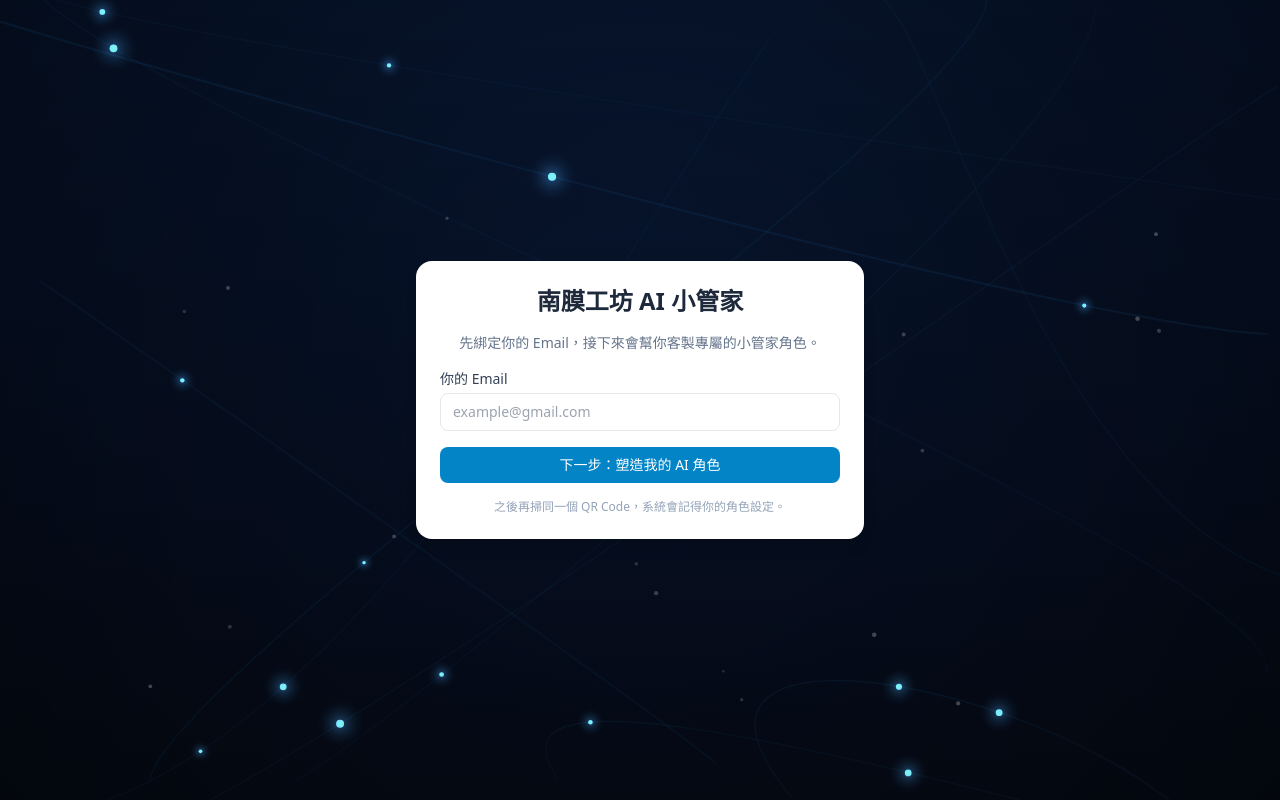
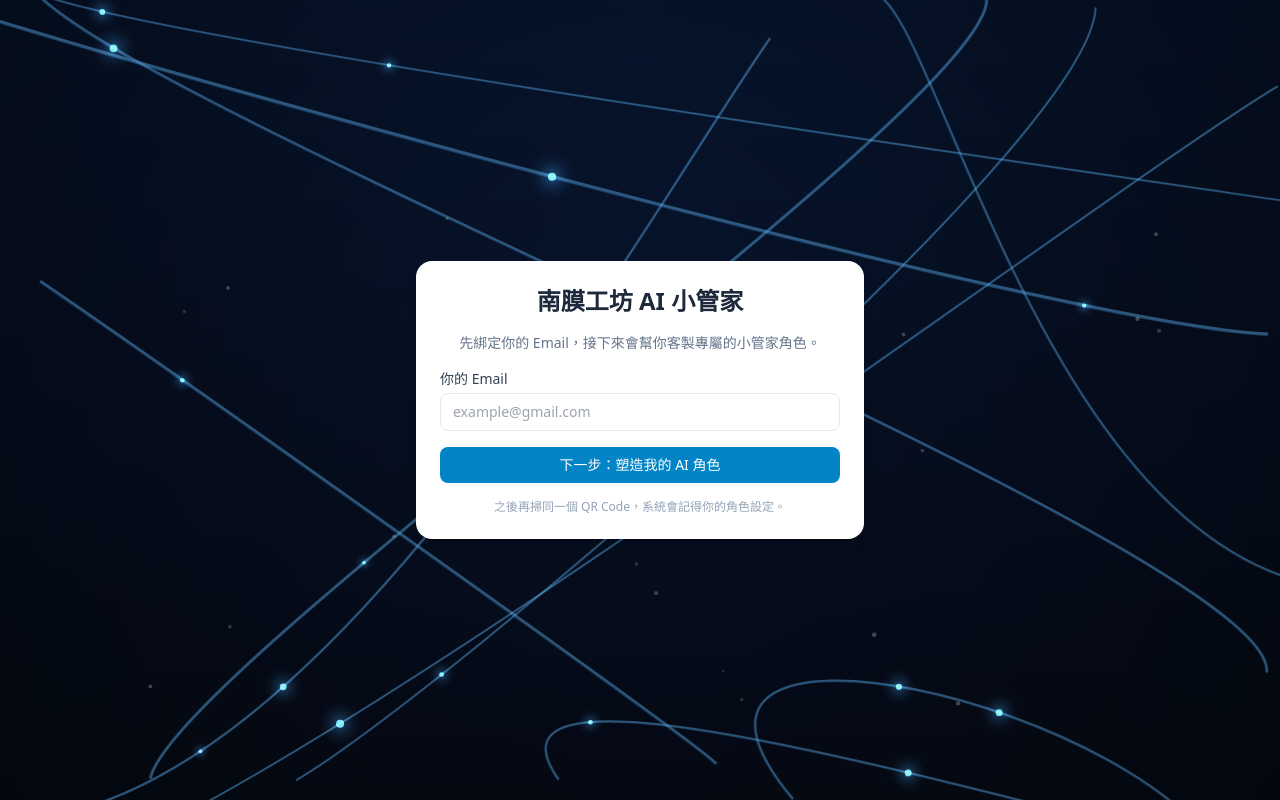
Before and after one commit to iven761001/ai-help, a Next.js app: page / in a window 1280 px wide. Built offline with nearby package versions, Linux system fonts and the light colour scheme.

Commit message:
Update TechBackground.jsx

```diff
--- a/app/components/global/TechBackground.jsx
+++ b/app/components/global/TechBackground.jsx
@@ -185,8 +185,8 @@ export default function TechBackground({ children }) {
         ctx.beginPath();
         ctx.moveTo(p.p0.x, p.p0.y);
         ctx.bezierCurveTo(p.p1.x, p.p1.y, p.p2.x, p.p2.y, p.p3.x, p.p3.y);
-        ctx.lineWidth = p.width;
-        ctx.strokeStyle = withAlpha(palette.trace, p.alpha);
+        ctx.lineWidth = p.width * 1.8;        // 原本太細
+        ctx.strokeStyle = "rgba(80,170,255,0.28)";
         ctx.stroke();
 
         // layer 2（微偏移，做出複線感）
@@ -197,8 +197,8 @@ export default function TechBackground({ children }) {
           p.p2.x + 0.6, p.p2.y - 0.4,
           p.p3.x + 0.6, p.p3.y - 0.4
         );
-        ctx.lineWidth = Math.max(0.9, p.width * 0.85);
-        ctx.strokeStyle = withAlpha(palette.trace2, p.alpha2);
+        ctx.lineWidth = Math.max(1.2, p.width * 1.4);
+        ctx.strokeStyle = "rgba(120,210,255,0.22)";
         ctx.stroke();
       }
 
```
